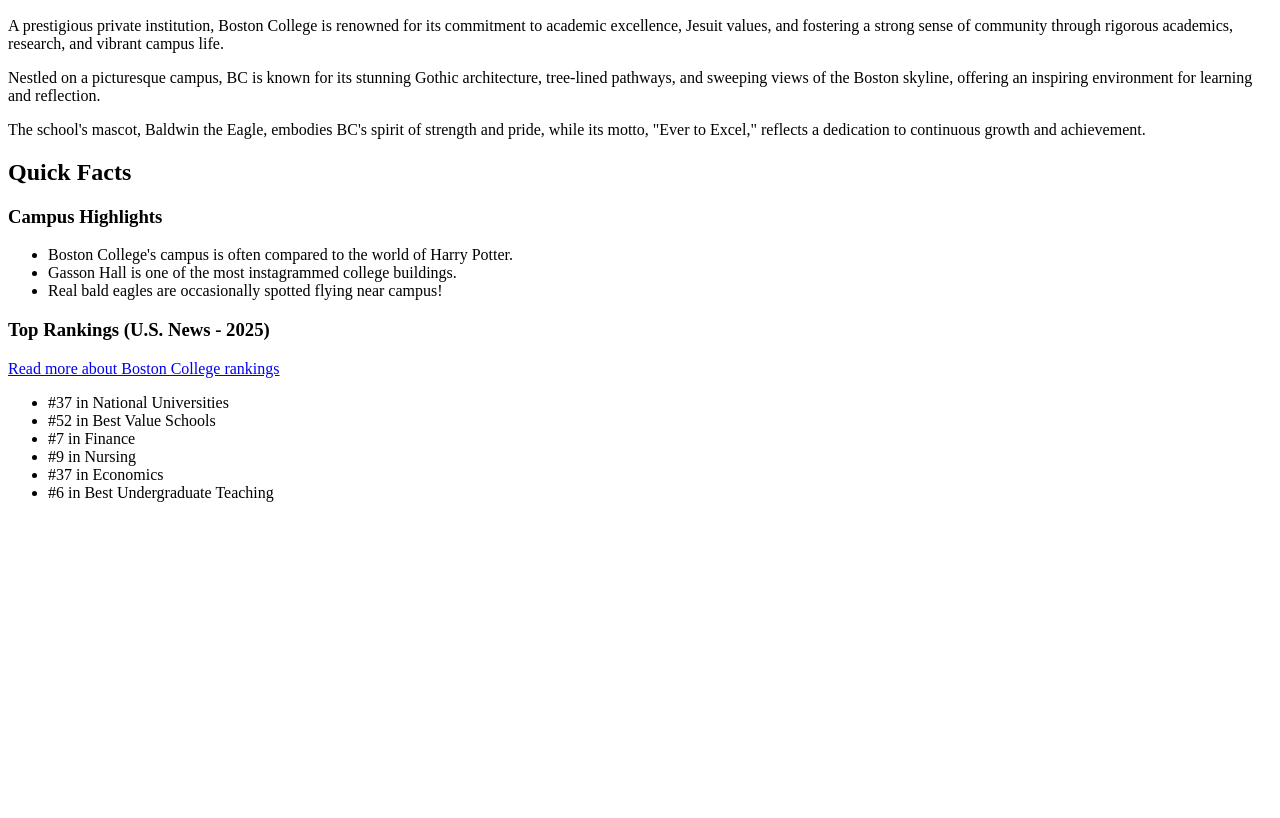
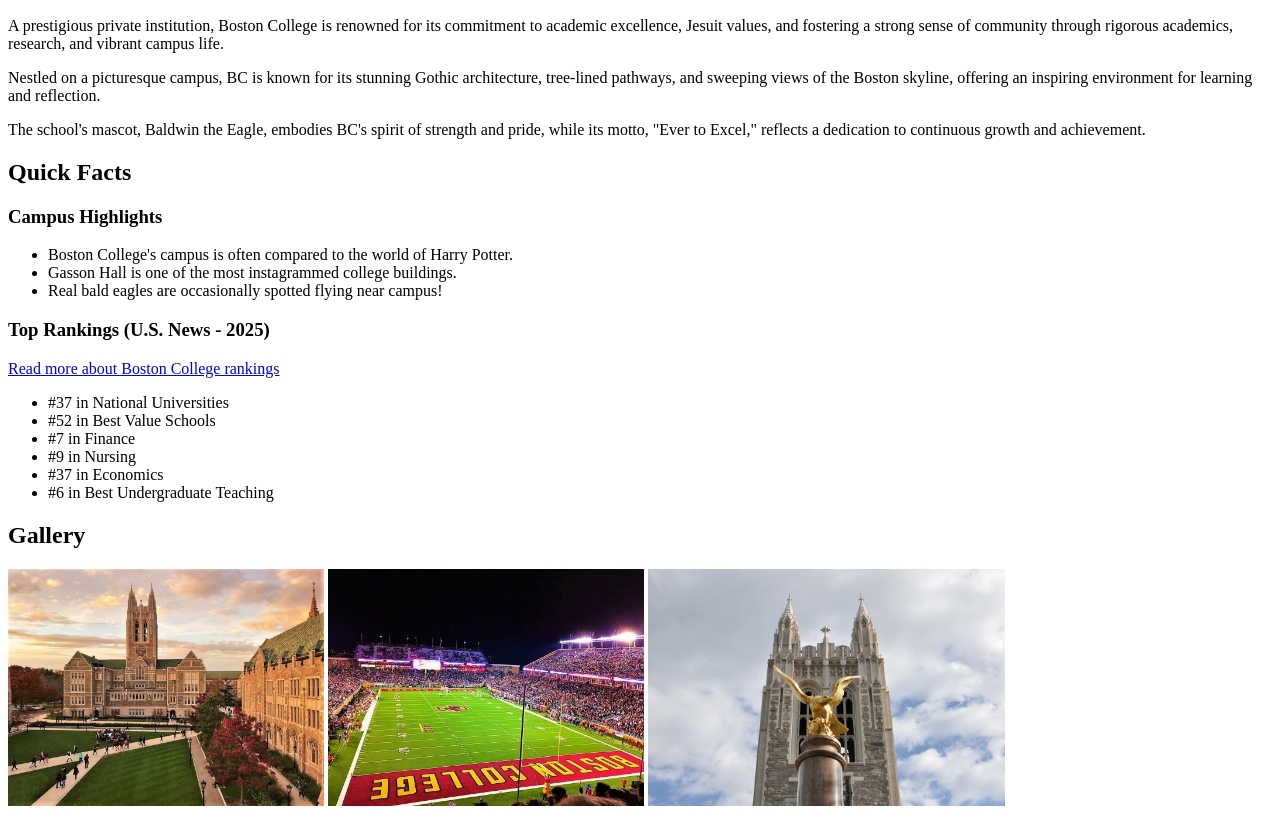
Before and after one commit to Tracy-To/Boston-College, a plain HTML site: page index.html in a window 1280 px wide. Shown: the part 110-928 px from the top of the page. Before the commit the page ends 800 px from the top, so only its background shows below. Drawn offline with Linux system fonts and the light colour scheme.

Commit message:
add Gallery section

```diff
--- a/index.html
+++ b/index.html
@@ -62,7 +62,12 @@
         </ul>
     </section>
 
-    <!-- testing -->
+    <section>
+      <h2>Gallery</h2>
+      <img src="images/campus.jpg" alt="Boston College main campus" style="width: 25%; height: auto;">
+      <img src="images/stadium.jpg" alt="Boston College Alumni Stadium" style="width: 25%; height: auto;">
+      <img src="images/eagle.jpg" alt="golden eagle statue near the top of Gasson Hall" style="width: 28.25%; height: auto;">
+    </section>
 
   </main>
 </body>
```
Also changed, not shown: images/campus.jpg (added), images/eagle.jpg (added), images/stadium.jpg (added).
